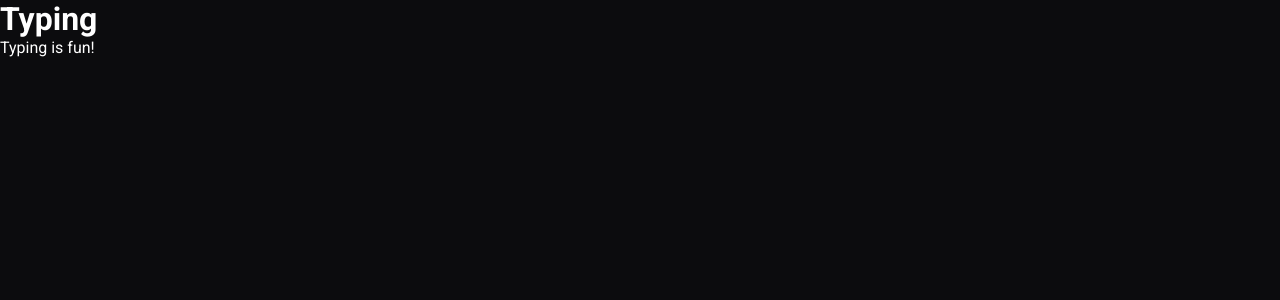
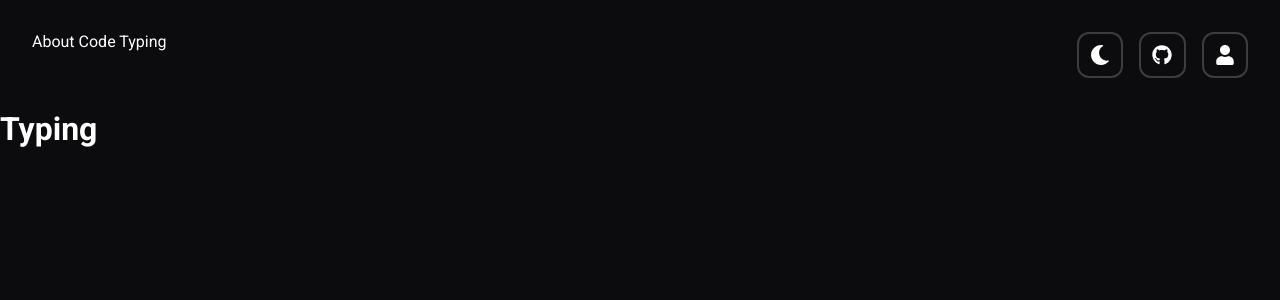
Before and after one commit to Washington-coder/code-typing, a React (Vite) app in the folder frontend/: page / in a window 1280 px wide. Shown: the top 300 px of the page. Built offline with nearby package versions, Linux system fonts and the light colour scheme.

Commit message:
feat: adding header and navlinks

```diff
--- a/frontend/package.json
+++ b/frontend/package.json
@@ -12,7 +12,9 @@
   "dependencies": {
     "react": "^18.3.1",
     "react-dom": "^18.3.1",
-    "react-router-dom": "^7.3.0"
+    "react-icons": "^5.5.0",
+    "react-router-dom": "^7.3.0",
+    "styled-components": "^6.1.15"
   },
   "devDependencies": {
     "@eslint/js": "^9.17.0",
--- a/frontend/src/App.tsx
+++ b/frontend/src/App.tsx
@@ -1,12 +1,14 @@
 import { BrowserRouter } from "react-router-dom"
 import "./global.css"
 import { Router } from "./Router"
+import { Header } from "./components/Header"
 
 function App() {
 
   return (
     <>
       <BrowserRouter>
+        <Header />
         <Router />
       </BrowserRouter>
     </>
--- /dev/null
+++ b/frontend/src/components/Header/index.tsx
@@ -0,0 +1,42 @@
+import { Link } from 'react-router-dom';
+import {
+    HeaderContainer,
+    RightSideContainer,
+    IconContainer
+} from './styles'
+
+import {
+    FaMoon,
+    FaGithub,
+    FaUser
+} from "react-icons/fa";
+
+export function Header() {
+    return (
+        <HeaderContainer>
+            <Link to="/about">
+                About Code Typing
+            </Link>
+
+            <RightSideContainer>
+                <IconContainer>
+                    <FaMoon size={20} />
+                </IconContainer>
+                <a
+                    href='https://github.com/Washington-coder/code-typing'
+                    target='_blank'
+                    rel="noopener noreferrer"
+                >
+                    <IconContainer>
+                        <FaGithub size={20} />
+                    </IconContainer>
+                </a>
+                <Link to="/profile">
+                    <IconContainer>
+                        <FaUser size={20} />
+                    </IconContainer>
+                </Link>
+            </RightSideContainer>
+        </HeaderContainer>
+    )
+}
--- /dev/null
+++ b/frontend/src/components/Header/styles.ts
@@ -0,0 +1,30 @@
+import styled from 'styled-components'
+
+export const HeaderContainer = styled.header`
+    display: flex;
+    justify-content: space-between;
+
+    padding: 2rem;
+`
+
+export const RightSideContainer = styled.div`
+    display: flex;
+    gap: 1rem;
+`
+
+export const IconContainer = styled.div`
+    display: flex;
+    justify-content: center;
+    align-items: center;
+
+    border: 2px solid var(--gray-200);
+    border-radius: 12px;
+    padding: 0.7rem;
+
+    cursor: pointer;
+    transition: all 0.2s;
+
+    &:hover {
+        background-color: var(--gray-200);
+    }
+`
--- a/frontend/src/global.css
+++ b/frontend/src/global.css
@@ -33,3 +33,8 @@ body {
 body, input, button {
   font-family: 'Roboto';
 }
+
+a {
+  text-decoration: none;
+  color: inherit;
+}
--- a/frontend/src/pages/Typing.tsx
+++ b/frontend/src/pages/Typing.tsx
@@ -2,7 +2,6 @@ export function Typing() {
   return (
     <div>
         <h1>Typing</h1>
-        <p>Typing is fun!</p>
     </div>
   )
 }
```
Also changed, not shown: 1 other file (tests, documents, lock files or other folders).
